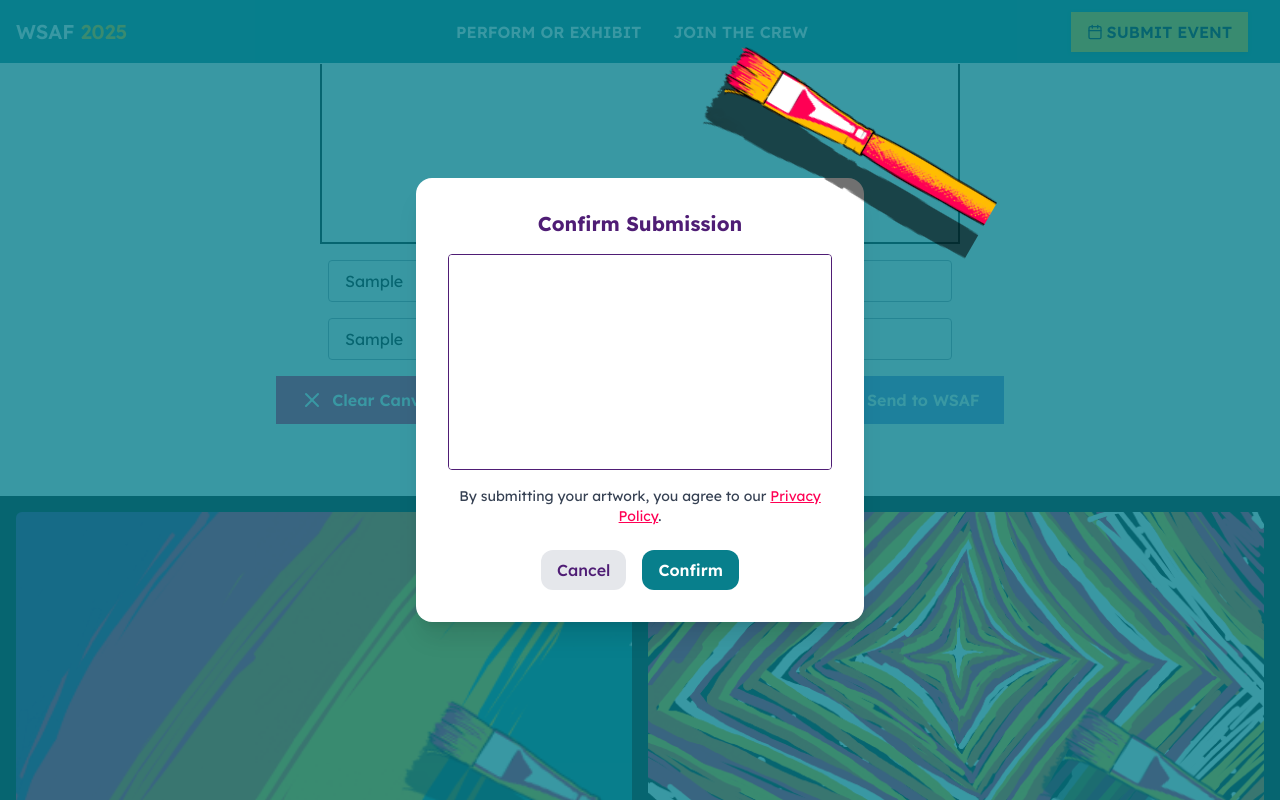
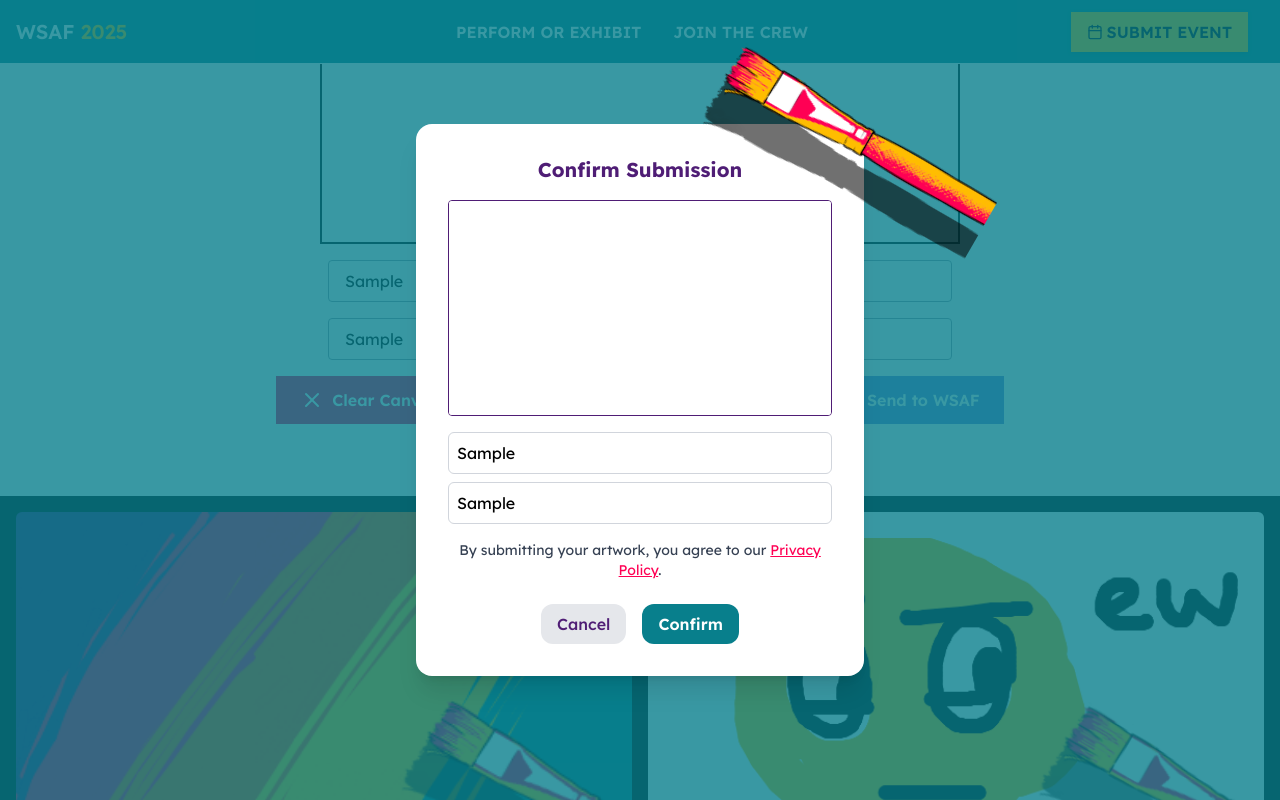
Before and after one commit to WarwickStudentArtsFestival/wsaf25-website, a Next.js app: page /wpaint in a window 1280 px wide. Both pictures are taken after typing "Sample", "Sample" into the empty fields and a click on the button "Send to WSAF". Shown: the part 564-1364 px from the top of the page. Built offline with nearby package versions, Linux system fonts and the light colour scheme.

Commit message:
confirm caption and author in modal

```diff
--- a/src/app/wpaint/components/Canvas.tsx
+++ b/src/app/wpaint/components/Canvas.tsx
@@ -90,7 +90,6 @@ const Canvas = forwardRef<CanvasRef, CanvasProps>(
       }
     };
 
-    // Expose the undo function to parent
     useImperativeHandle(ref, () => ({ undo }));
 
     const startDrawing = (e: React.MouseEvent | React.TouchEvent) => {
--- a/src/app/wpaint/components/Gallery.tsx
+++ b/src/app/wpaint/components/Gallery.tsx
@@ -7,10 +7,21 @@ const Gallery: React.FC = () => {
   const [imageFilenames, setImageFilenames] = useState<string[]>([]);
   const [selected, setSelected] = useState<number | null>(null);
 
+  const shuffleArray = (array: string[]) => {
+    for (let i = array.length - 1; i > 0; i--) {
+      const j = Math.floor(Math.random() * (i + 1));
+      [array[i], array[j]] = [array[j], array[i]];
+    }
+    return array;
+  };
+
   useEffect(() => {
     fetch('/api/gallery')
       .then((res) => res.json())
-      .then((data) => setImageFilenames(data.files))
+      .then((data) => {
+        const shuffledFiles = shuffleArray(data.files);
+        setImageFilenames(shuffledFiles);
+      })
       .catch((err) => console.error('Failed to load images:', err));
   }, []);
 
--- a/src/app/wpaint/components/SubmissionModal.tsx
+++ b/src/app/wpaint/components/SubmissionModal.tsx
@@ -1,5 +1,3 @@
-'use client';
-
 import React, { useState } from 'react';
 import Image from 'next/image';
 import { FiSend } from 'react-icons/fi';
@@ -9,11 +7,15 @@ import { sendToDiscord } from '../lib/sendToDiscord';
 interface SubmissionModalProps {
   caption: string;
   author: string;
+  setCaption: (newCaption: string) => void;
+  setAuthor: (newAuthor: string) => void;
 }
 
 const SubmissionModal: React.FC<SubmissionModalProps> = ({
   caption,
   author,
+  setCaption,
+  setAuthor,
 }) => {
   const [showModal, setShowModal] = useState(false);
   const [previewDataUrl, setPreviewDataUrl] = useState<string | null>(null);
@@ -57,6 +59,29 @@ const SubmissionModal: React.FC<SubmissionModalProps> = ({
               />
             )}
 
+            <div className="space-y-2 text-black">
+              <div>
+                <input
+                  id="caption"
+                  type="text"
+                  value={caption}
+                  onChange={(e) => setCaption(e.target.value)}
+                  placeholder="Caption your artwork..."
+                  className="w-full p-2 border border-gray-300 rounded-md"
+                />
+              </div>
+              <div>
+                <input
+                  id="author"
+                  type="text"
+                  value={author}
+                  onChange={(e) => setAuthor(e.target.value)}
+                  placeholder="Sign your name..."
+                  className="w-full p-2 border border-gray-300 rounded-md"
+                />
+              </div>
+            </div>
+
             <p className="text-sm text-gray-700">
               By submitting your artwork, you agree to our{' '}
               <a
--- a/src/app/wpaint/components/paint-app.tsx
+++ b/src/app/wpaint/components/paint-app.tsx
@@ -49,7 +49,6 @@ const PaintApp = () => {
   };
 
   const saveCanvasState = () => {
-    console.log('Saving canvas state...');
     const canvas = document.querySelector('canvas') as HTMLCanvasElement;
     if (canvas) {
       const dataURL = canvas.toDataURL();
@@ -218,7 +217,16 @@ const PaintApp = () => {
             text="Undo"
             bgColor="bg-[#ff5400]"
           />
-          <SubmissionModal caption={form.caption} author={form.author} />
+          <SubmissionModal
+            caption={form.caption}
+            author={form.author}
+            setCaption={(newCaption: string) =>
+              setForm((prev) => ({ ...prev, caption: newCaption }))
+            }
+            setAuthor={(newAuthor: string) =>
+              setForm((prev) => ({ ...prev, author: newAuthor }))
+            }
+          />
         </div>
 
         <NextImage
```
Also changed, not shown: public/wpaint-gallery/canvas9.jpg (added).
